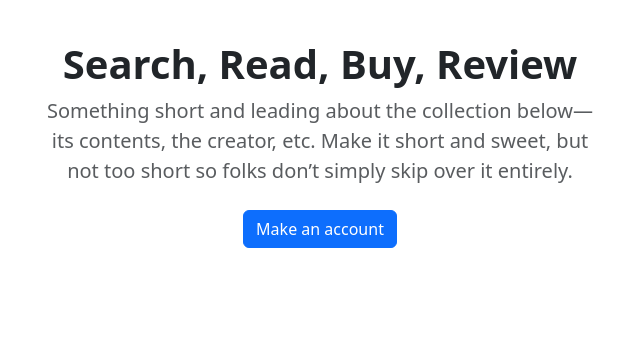
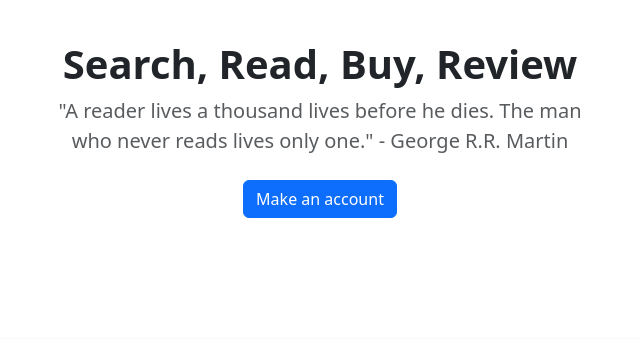
Before and after one commit to pratikroy311/django-book-store, a Django app: page / in a window 1280 px wide. Shown: the part 56-395 px from the top of the page, without its empty margins (320-960 px from the left). Run offline with Django 4.2, Linux system fonts and the light colour scheme; data comes from the database, SQL or seed files in the repository; some libraries are stand-ins or nearby versions.

Commit message:
updating readme

```diff
--- a/templates/store/home.html
+++ b/templates/store/home.html
@@ -10,7 +10,7 @@
         <div class="row py-lg-5">
           <div class="col-lg-6 col-md-8 mx-auto">
             <h1 class="h1 fw-bold">Search, Read, Buy, Review</h1>
-            <p class="lead text-muted">Something short and leading about the collection below—its contents, the creator, etc. Make it short and sweet, but not too short so folks don’t simply skip over it entirely.</p>
+            <p class="lead text-muted">"A reader lives a thousand lives before he dies. The man who never reads lives only one." - George R.R. Martin</p>
             <p>
               <a href="#" class="btn btn-primary my-2">Make an account</a>
             </p>
```
Also changed, not shown: README.md, bookstore.png (added).
